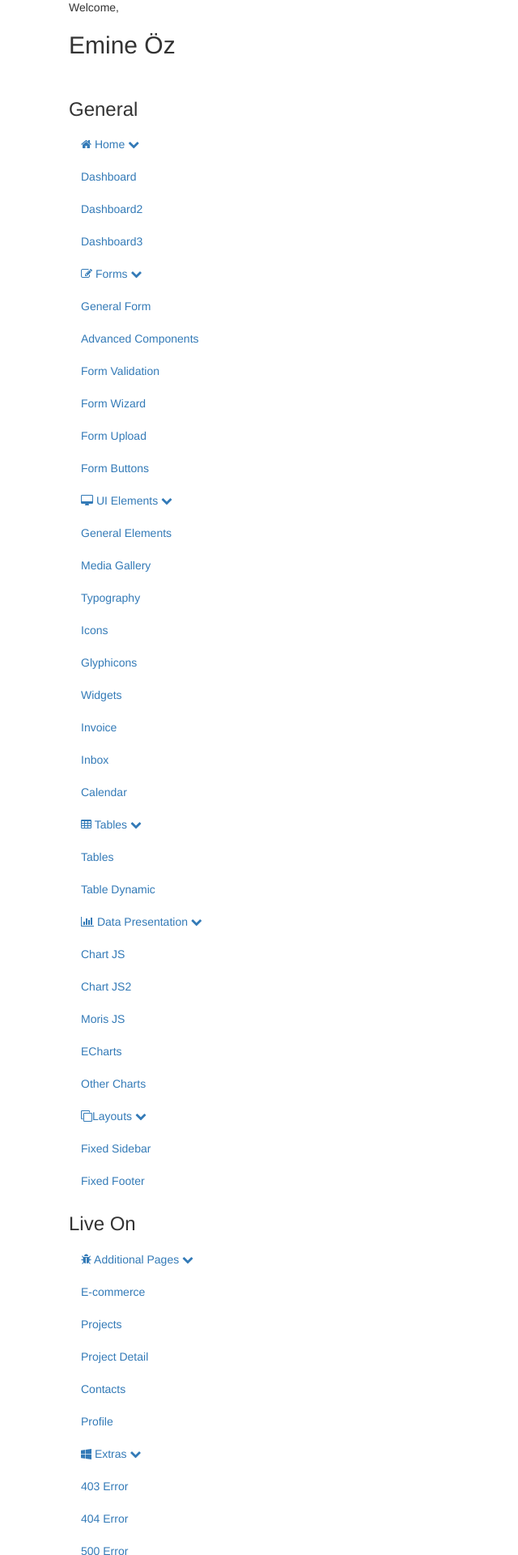
After one commit to emineoz/SymfonyHaberWebSitesi, a Symfony app: template templates/adminbase.html.twig in a window 1280 px wide. The commit adds this page. Shown: the part 371-2291 px from the top of the page at 81% size, without its empty margins (0-640 px from the left). Run offline with Twig, Linux system fonts and the light colour scheme; the template is opened without the code that fills it, so the values that code supplies are empty; some libraries are stand-ins or nearby versions.

Commit message:
First Commit

```diff
--- a/src/Controller/HomeController.php
+++ b/src/Controller/HomeController.php
@@ -8,7 +8,7 @@ use Symfony\Component\Routing\Annotation\Route;
 
 class HomeController extends AbstractController
 {
-    #[Route('/admin', name: 'app_home')]
+    #[Route('/home', name: 'app_home')]
     public function index(): Response
     {
         return $this->render('home/index.html.twig', [
--- /dev/null
+++ b/templates/admin/home/footer.html.twig
@@ -0,0 +1,10 @@
+<!-- footer content -->
+<footer>
+    <div class="pull-right">
+        Gentelella - Bootstrap Admin Template by <a href="https://colorlib.com">Colorlib</a>
+    </div>
+    <div class="clearfix"></div>
+</footer>
+<!-- /footer content -->
+</div>
+</div>
--- /dev/null
+++ b/templates/admin/home/header.html.twig
@@ -0,0 +1,23 @@
+<div class="container body">
+    <div class="main_container">
+        <div class="col-md-3 left_col">
+            <div class="left_col scroll-view">
+                <div class="navbar nav_title" style="border: 0;">
+                    <a href="index.html" class="site_title"><i class="fa fa-paw"></i> <span>Admin Paneli</span></a>
+                </div>
+
+                <div class="clearfix"></div>
+
+                <!-- menu profile quick info -->
+                <div class="profile clearfix">
+                    <div class="profile_pic">
+                        <img src="images/img.jpg" alt="..." class="img-circle profile_img">
+                    </div>
+                    <div class="profile_info">
+                        <span>Welcome,</span>
+                        <h2>Emine Öz</h2>
+                    </div>
+                </div>
+                <!-- /menu profile quick info -->
+
+                <br />
--- /dev/null
+++ b/templates/admin/home/javascrips.html.twig
@@ -0,0 +1,13 @@
+<!-- jQuery -->
+<script src="{{ asset('assets') }}/Admin/dist/dist/jquery.min.js"></script>
+<!-- Bootstrap -->
+<script src="{{ asset('assets') }}/Admin/dist/js/bootstrap.bundle.min.js"></script>
+<!-- FastClick -->
+<script src="{{ asset('assets') }}/Admin/lib/fastclick.js"></script>
+<!-- NProgress -->
+<script src="{{ asset('assets') }}/Admin/nprogress.js"></script>
+<!-- jQuery custom content scroller -->
+<script src="{{ asset('assets') }}/Admin/jquery.mCustomScrollbar.concat.min.js"></script>
+
+<!-- Custom Theme Scripts -->
+<script src="{{ asset('assets') }}/Admin/dist/js/custom.min.js"></script>
--- /dev/null
+++ b/templates/admin/home/sidebar.html.twig
@@ -0,0 +1,103 @@
+<!-- sidebar menu -->
+<div id="sidebar-menu" class="main_menu_side hidden-print main_menu">
+    <div class="menu_section">
+        <h3>General</h3>
+        <ul class="nav side-menu">
+            <li><a><i class="fa fa-home"></i> Home <span class="fa fa-chevron-down"></span></a>
+                <ul class="nav child_menu">
+                    <li><a href="index.html">Dashboard</a></li>
+                    <li><a href="index2.html">Dashboard2</a></li>
+                    <li><a href="index3.html">Dashboard3</a></li>
+                </ul>
+            </li>
+            <li><a><i class="fa fa-edit"></i> Forms <span class="fa fa-chevron-down"></span></a>
+                <ul class="nav child_menu">
+                    <li><a href="form.html">General Form</a></li>
+                    <li><a href="form_advanced.html">Advanced Components</a></li>
+                    <li><a href="form_validation.html">Form Validation</a></li>
+                    <li><a href="form_wizards.html">Form Wizard</a></li>
+                    <li><a href="form_upload.html">Form Upload</a></li>
+                    <li><a href="form_buttons.html">Form Buttons</a></li>
+                </ul>
+            </li>
+            <li><a><i class="fa fa-desktop"></i> UI Elements <span class="fa fa-chevron-down"></span></a>
+                <ul class="nav child_menu">
+                    <li><a href="general_elements.html">General Elements</a></li>
+                    <li><a href="media_gallery.html">Media Gallery</a></li>
+                    <li><a href="typography.html">Typography</a></li>
+                    <li><a href="icons.html">Icons</a></li>
+                    <li><a href="glyphicons.html">Glyphicons</a></li>
+                    <li><a href="widgets.html">Widgets</a></li>
+                    <li><a href="invoice.html">Invoice</a></li>
+                    <li><a href="inbox.html">Inbox</a></li>
+                    <li><a href="calendar.html">Calendar</a></li>
+                </ul>
+            </li>
+            <li><a><i class="fa fa-table"></i> Tables <span class="fa fa-chevron-down"></span></a>
+                <ul class="nav child_menu">
+                    <li><a href="tables.html">Tables</a></li>
+                    <li><a href="tables_dynamic.html">Table Dynamic</a></li>
+                </ul>
+            </li>
+            <li><a><i class="fa fa-bar-chart-o"></i> Data Presentation <span class="fa fa-chevron-down"></span></a>
+                <ul class="nav child_menu">
+                    <li><a href="chartjs.html">Chart JS</a></li>
+                    <li><a href="chartjs2.html">Chart JS2</a></li>
+                    <li><a href="morisjs.html">Moris JS</a></li>
+                    <li><a href="echarts.html">ECharts</a></li>
+                    <li><a href="other_charts.html">Other Charts</a></li>
+                </ul>
+            </li>
+            <li><a><i class="fa fa-clone"></i>Layouts <span class="fa fa-chevron-down"></span></a>
+                <ul class="nav child_menu">
+                    <li><a href="fixed_sidebar.html">Fixed Sidebar</a></li>
+                    <li><a href="fixed_footer.html">Fixed Footer</a></li>
+                </ul>
+            </li>
+        </ul>
+    </div>
+    <div class="menu_section">
+        <h3>Live On</h3>
+        <ul class="nav side-menu">
+            <li><a><i class="fa fa-bug"></i> Additional Pages <span class="fa fa-chevron-down"></span></a>
+                <ul class="nav child_menu">
+                    <li><a href="e_commerce.html">E-commerce</a></li>
+                    <li><a href="projects.html">Projects</a></li>
+                    <li><a href="project_detail.html">Project Detail</a></li>
+                    <li><a href="contacts.html">Contacts</a></li>
+                    <li><a href="profile.html">Profile</a></li>
+                </ul>
+            </li>
+            <li><a><i class="fa fa-windows"></i> Extras <span class="fa fa-chevron-down"></span></a>
+                <ul class="nav child_menu">
+                    <li><a href="page_403.html">403 Error</a></li>
+                    <li><a href="page_404.html">404 Error</a></li>
+                    <li><a href="page_500.html">500 Error</a></li>
+                    <li><a href="plain_page.html">Plain Page</a></li>
+                    <li><a href="login.html">Login Page</a></li>
+                    <li><a href="pricing_tables.html">Pricing Tables</a></li>
+                </ul>
+            </li>
+            <li><a><i class="fa fa-sitemap"></i> Multilevel Menu <span class="fa fa-chevron-down"></span></a>
+                <ul class="nav child_menu">
+                    <li><a href="#level1_1">Level One</a>
+                    <li><a>Level One<span class="fa fa-chevron-down"></span></a>
+                        <ul class="nav child_menu">
+                            <li class="sub_menu"><a href="level2.html">Level Two</a>
+                            </li>
+                            <li><a href="#level2_1">Level Two</a>
+                            </li>
+                            <li><a href="#level2_2">Level Two</a>
+                            </li>
+                        </ul>
+                    </li>
+                    <li><a href="#level1_2">Level One</a>
+                    </li>
+                </ul>
+            </li>
+            <li><a href="javascript:void(0)"><i class="fa fa-laptop"></i> Landing Page <span class="label label-success pull-right">Coming Soon</span></a></li>
+        </ul>
+    </div>
+
+</div>
+<!-- /sidebar menu -->
--- /dev/null
+++ b/templates/adminbase.html.twig
@@ -0,0 +1,38 @@
+<!DOCTYPE html>
+<html lang="en">
+<head>
+    <meta http-equiv="Content-Type" content="text/html; charset=UTF-8">
+    <!-- Meta, title, CSS, favicons, etc. -->
+    <meta charset="utf-8">
+    <meta http-equiv="X-UA-Compatible" content="IE=edge">
+    <meta name="viewport" content="width=device-width, initial-scale=1">
+
+    <title>Admin Panel </title>
+
+    <!-- Bootstrap -->
+    <link href="{{ asset('assets') }}/Admin/dist/css/bootstrap.min.css" rel="stylesheet">
+    <!-- Font Awesome -->
+    <link href="{{ asset('assets') }}/Admin/css/font-awesome.min.css" rel="stylesheet">
+    <!-- NProgress -->
+    <link href="{{ asset('assets') }}/Admin/nprogress.css" rel="stylesheet">
+    <!-- jQuery custom content scroller -->
+    <link href="{{ asset('assets') }}/Admin/jquery.mCustomScrollbar.min.css" rel="stylesheet"/>
+
+    <!-- Custom Theme Style -->
+    <link href="{{ asset('assets') }}/Admin/css/custom.min.css" rel="stylesheet">
+</head>
+
+<body class="nav-md">
+
+
+{% block header %} {% include('admin/home/header.html.twig')%}{% endblock %}
+
+{% block sidebar %} {% include('admin/home/sidebar.html.twig')%} {% endblock %}
+{% block content %}
+
+{% endblock %}
+
+{% block footer %} {% include('admin/home/footer.html.twig')%} {% endblock %}
+{% block javascrits %} {% include('admin/home/javascrips.html.twig')%} {% endblock %}
+</body>
+</html>
--- a/templates/home/topbar.html.twig
+++ b/templates/home/topbar.html.twig
@@ -45,7 +45,7 @@
         </div>
     </div>
     <div class="row align-items-center bg-white py-3 px-lg-5">
-        <div class="col-lg-4">
+        <div class="col-lg-7">
             <a href="index.html" class="navbar-brand p-0 d-none d-lg-block">
                 <h1 class="m-0 display-4 text-uppercase text-primary"><span class="text-secondary font-weight-normal">News</span></h1>
             </a>
```
Also changed, not shown: templates/homebase.html.twig (+13 -0 lines).
